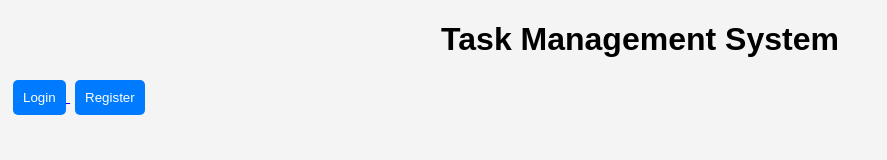
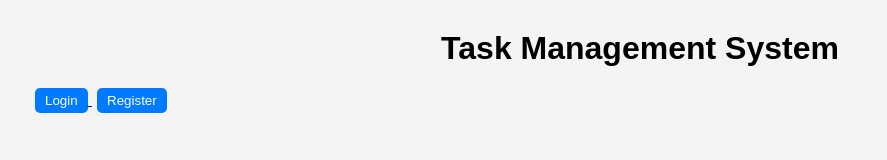
Before and after one commit to priyayadav25/task-management-app, a plain HTML site: page frontend/index.html in a window 1280 px wide. Shown: the whole page, without its empty margins (0-887 px from the left). Drawn offline with Linux system fonts and the light colour scheme; files that its build step writes are made by us from their sources.

Commit message:
Update style.css

```diff
--- a/style.css
+++ b/style.css
@@ -35,8 +35,23 @@
     margin:10px 0;
 }
 
-.completed{
-    text-decoration:line-through;
-    color:green;
-    font-weight:bold;
+
+.completed {
+    text-decoration: line-through;
+    color: green;
+    font-weight: bold;
 }
+
+body {
+    font-family: Arial, sans-serif;
+    margin: 30px;
+}
+
+button {
+    margin-left: 5px;
+    padding: 5px 10px;
+}
+
+li {
+    margin: 10px 0;
+}
```
